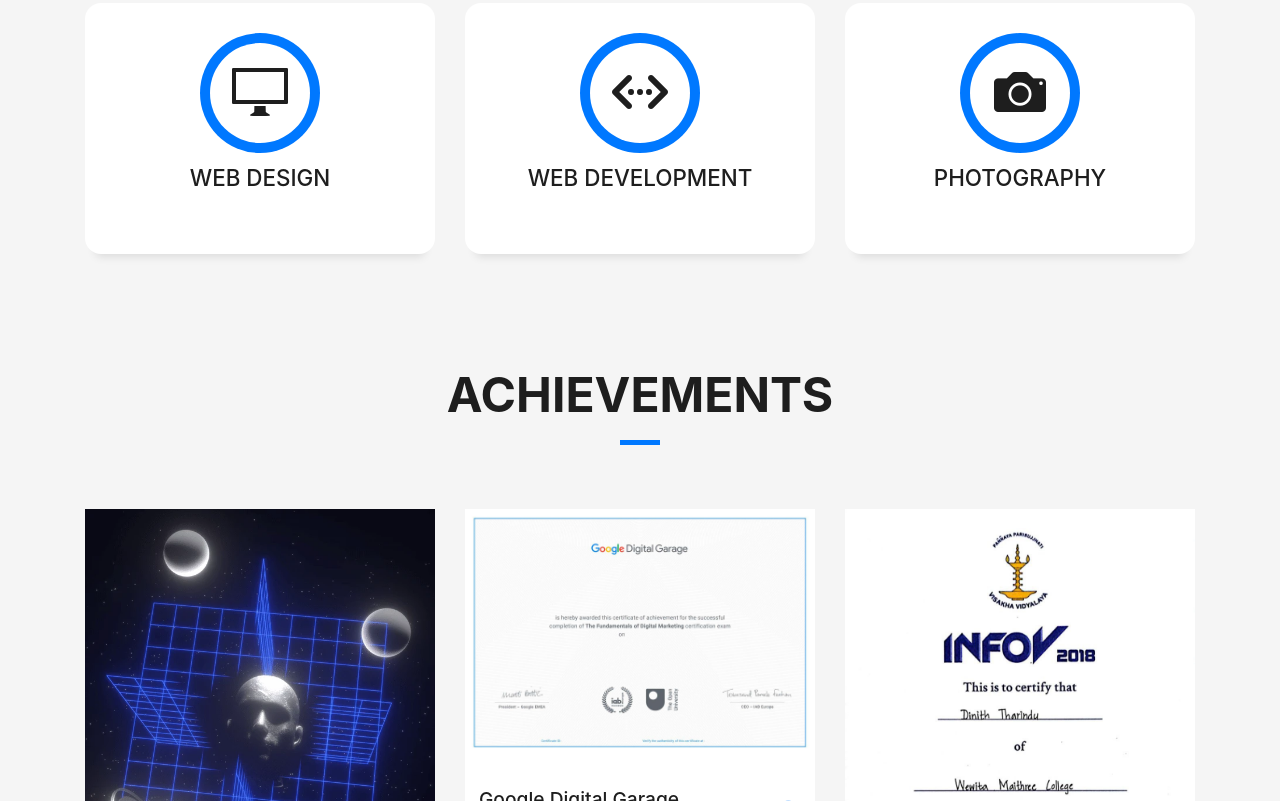
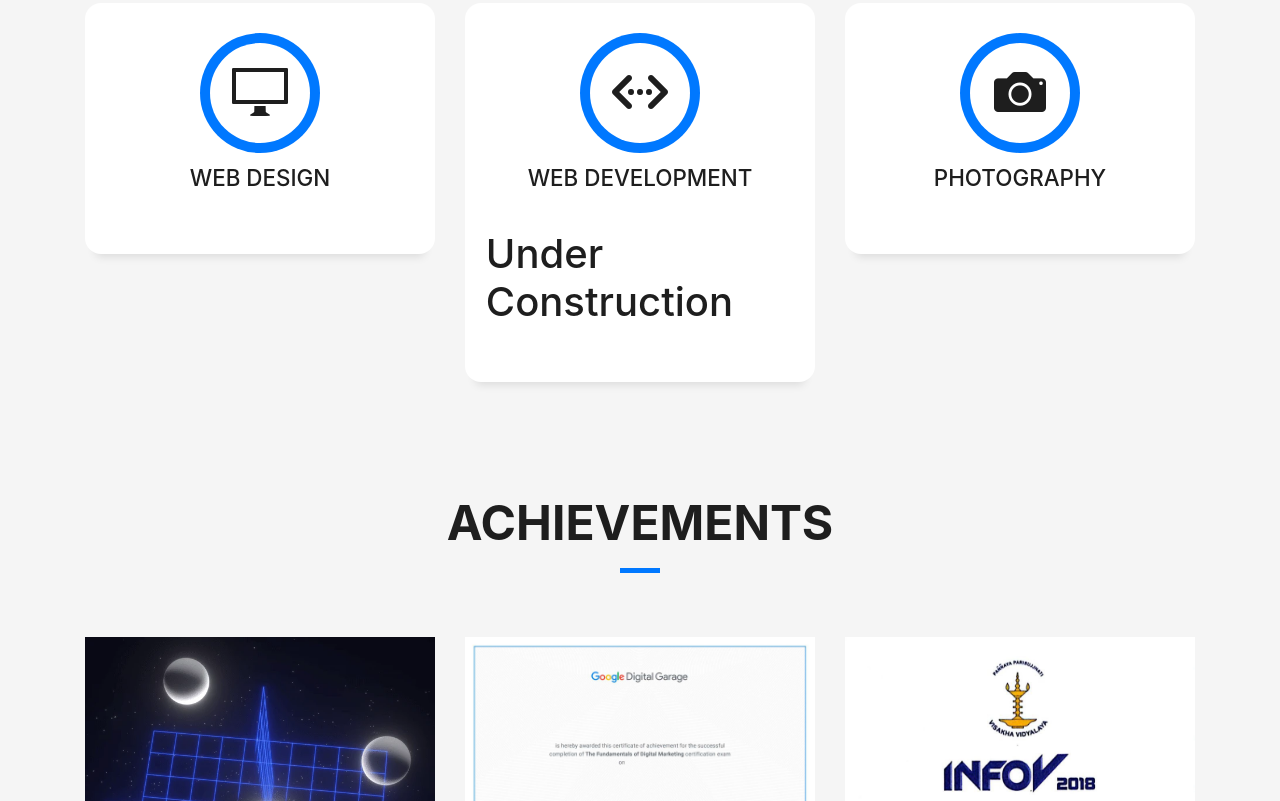
Before and after one commit to dinitheth/Portfolio-Website, a plain HTML site: page index.html in a window 1280 px wide. Shown: the part 1871-2672 px from the top of the page. Drawn offline with Linux system fonts and the light colour scheme; files whose address does not match are found by name.

Commit message:
Update index.html

```diff
--- a/index.html
+++ b/index.html
@@ -198,7 +198,7 @@
               <span class="ico-circle"><i class="ion-code-working"></i></span>
             </div>
             <div class="service-content">
-              <h2 class="s-title">Web Development</h2>
+              <h2 class="s-title">Web Development</h2><br><h1>Under Construction</h1>
               <p class="s-description text-center">
               </p>
             </div>
```
